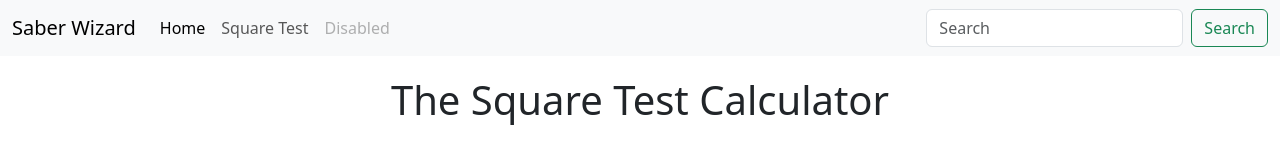
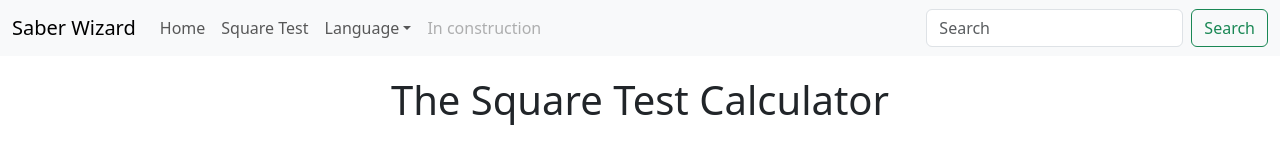
Before and after one commit to IgorAguiar-Giro/SaberjetXP-Wizard, a Next.js app: page /squaretest in a window 1280 px wide. Shown: the top 150 px of the page. Built offline with nearby package versions, Linux system fonts and the light colour scheme.

Commit message:
navbar fix

```diff
--- a/assets/NavBar.js
+++ b/assets/NavBar.js
@@ -1,56 +1,47 @@
-import React from "react";
-import "bootstrap/dist/css/bootstrap.min.css";
-import Link from "next/link";
+import Button from "react-bootstrap/Button";
+import Container from "react-bootstrap/Container";
+import Form from "react-bootstrap/Form";
+import Nav from "react-bootstrap/Nav";
+import Navbar from "react-bootstrap/Navbar";
+import NavDropdown from "react-bootstrap/NavDropdown";
 
-export default function NavBar() {
+function NavBar() {
   return (
-    <>
-      <nav className="navbar navbar-expand-lg bg-body-tertiary">
-        <div className="container-fluid">
-          <a className="navbar-brand" href="#">
-            Saber Wizard
-          </a>
-          <button
-            className="navbar-toggler"
-            type="button"
-            data-bs-toggle="collapse"
-            data-bs-target="#navbarSupportedContent"
-            aria-controls="navbarSupportedContent"
-            aria-expanded="false"
-            aria-label="Toggle navigation"
+    <Navbar expand="lg" className="bg-body-tertiary">
+      <Container fluid>
+        <Navbar.Brand href="#">Saber Wizard</Navbar.Brand>
+        <Navbar.Toggle aria-controls="navbarScroll" />
+        <Navbar.Collapse id="navbarScroll">
+          <Nav
+            className="me-auto my-2 my-lg-0"
+            style={{ maxHeight: "100px" }}
+            navbarScroll
           >
-            <span className="navbar-toggler-icon"></span>
-          </button>
-          <div className="collapse navbar-collapse" id="navbarSupportedContent">
-            <ul className="navbar-nav me-auto mb-2 mb-lg-0">
-              <li className="nav-item">
-                <Link className="nav-link active" aria-current="page" href="/">
-                  Home
-                </Link>
-              </li>
-              <li className="nav-item">
-                <Link className="nav-link" href="/squaretest">
-                  Square Test
-                </Link>
-              </li>
-              <li className="nav-item">
-                <a className="nav-link disabled">Disabled</a>
-              </li>
-            </ul>
-            <form className="d-flex" role="search">
-              <input
-                className="form-control me-2"
-                type="search"
-                placeholder="Search"
-                aria-label="Search"
-              />
-              <button className="btn btn-outline-success" type="submit">
-                Search
-              </button>
-            </form>
-          </div>
-        </div>
-      </nav>
-    </>
+            <Nav.Link href="\">Home</Nav.Link>
+            <Nav.Link href="\squaretest">Square Test</Nav.Link>
+            <NavDropdown title="Language" id="navbarScrollingDropdown">
+              <NavDropdown.Item href="#action3">PT-BR</NavDropdown.Item>
+              <NavDropdown.Item href="#action4">English</NavDropdown.Item>
+              <NavDropdown.Divider />
+              <NavDropdown.Item href="#action5">Spanish</NavDropdown.Item>
+            </NavDropdown>
+            <Nav.Link href="#" disabled>
+              In construction
+            </Nav.Link>
+          </Nav>
+          <Form className="d-flex">
+            <Form.Control
+              type="search"
+              placeholder="Search"
+              className="me-2"
+              aria-label="Search"
+            />
+            <Button variant="outline-success">Search</Button>
+          </Form>
+        </Navbar.Collapse>
+      </Container>
+    </Navbar>
   );
 }
+
+export default NavBar;
```
